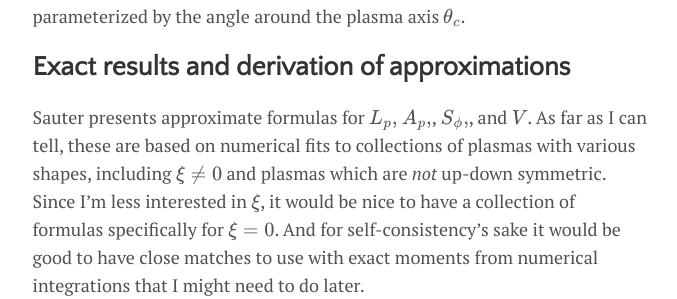
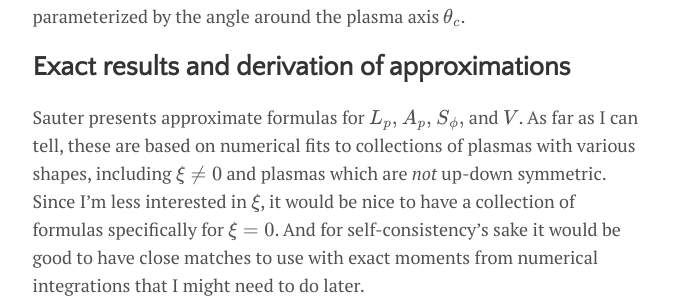
Before and after one commit to cfe316/cfe316.github.io, a Jekyll site: the page built from _posts/2021-04-10-sauter-shape-studies-1.md, in a window 1280 px wide and 900 px high, scrolled down 2687 px. Shown: the part 155-454 px from the top of the window, without its empty margins (300-977 px from the left). Built offline with Jekyll 4.4.1, drawn with Linux system fonts in a browser that asks for light colours; formulas are drawn with MathJax 3; a style sheet for code colours, icons or effects is not loaded.

Commit message:
Correct minor typo

```diff
--- a/_posts/2021-04-10-sauter-shape-studies-1.md
+++ b/_posts/2021-04-10-sauter-shape-studies-1.md
@@ -62,7 +62,7 @@ I do not think there a convenient polar form, for distance to the LCFS parameter
 
 ## Exact results and derivation of approximations
 
-Sauter presents approximate formulas for $L_p,$ $A_p,$, $S_\phi,$, and $V$. As far as I can tell, these are based on numerical fits to collections of plasmas with various shapes, including $\xi \ne 0$ and plasmas which are _not_ up-down symmetric. Since I'm less interested in $\xi$, it would be nice to have a collection of formulas specifically for $\xi = 0$. And for self-consistency's sake it would be good to have close matches to use with exact moments from numerical integrations that I might need to do later.
+Sauter presents approximate formulas for $L_p,$ $A_p,$ $S_\phi,$ and $V$. As far as I can tell, these are based on numerical fits to collections of plasmas with various shapes, including $\xi \ne 0$ and plasmas which are _not_ up-down symmetric. Since I'm less interested in $\xi$, it would be nice to have a collection of formulas specifically for $\xi = 0$. And for self-consistency's sake it would be good to have close matches to use with exact moments from numerical integrations that I might need to do later.
 
 ### Poloidal cross-section area
 Rather than a double integral in Cartesian coordinates $\;dR \; dZ$ it's convenient to integrate directly from the parametric form $R(t), Z(t)$. The poloidal cross-section area is
```
